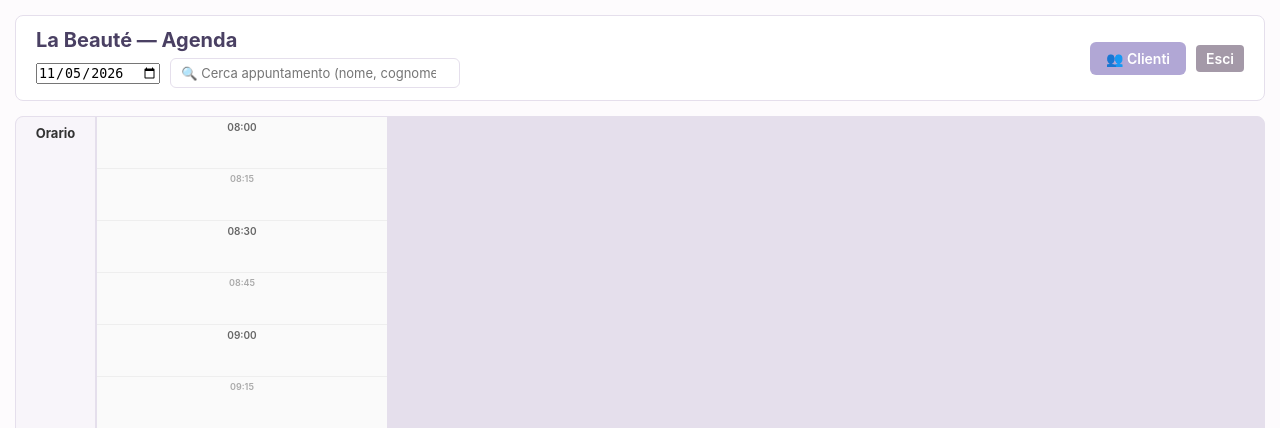
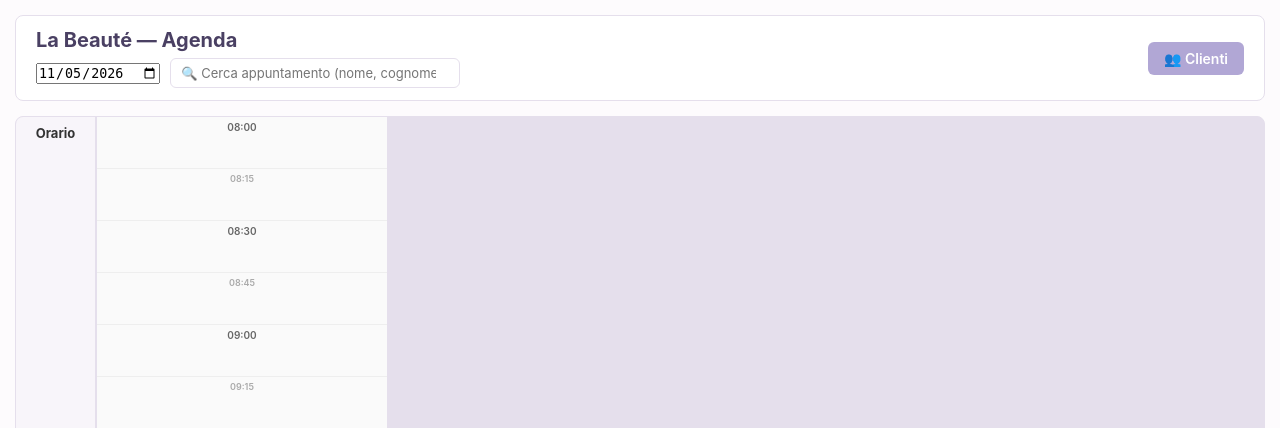
Before and after one commit to fulviomariola/beaute-gestionale, a PHP site: page /agenda.php in a window 1280 px wide. Shown: the top 428 px of the page. Run offline with PHP 8.4, Linux system fonts and the light colour scheme; data that the repository does not hold is empty; a stand-in replaces the project's code that opens the database connection; some libraries are stand-ins or nearby versions.

Commit message:
fix: nascondi file esci

```diff
--- a/agenda.php
+++ b/agenda.php
@@ -539,8 +539,8 @@ $fasceFine = array_merge($fasceOrarie, ['20:15']);
         </div>
         <div class="actions" style="display: flex; gap: 10px; align-items: center;">
             <a href="clienti.php">👥 Clienti</a>
-            <a href="logout.php"
-                style="background: #a499a8; padding: 5px 10px; border-radius: 4px; color: white; text-decoration: none;">Esci</a>
+            <!-- <a href="logout.php"
+                style="background: #a499a8; padding: 5px 10px; border-radius: 4px; color: white; text-decoration: none;">Esci</a> -->
         </div>
     </header>
     <div class="mobile-tabs">
```
